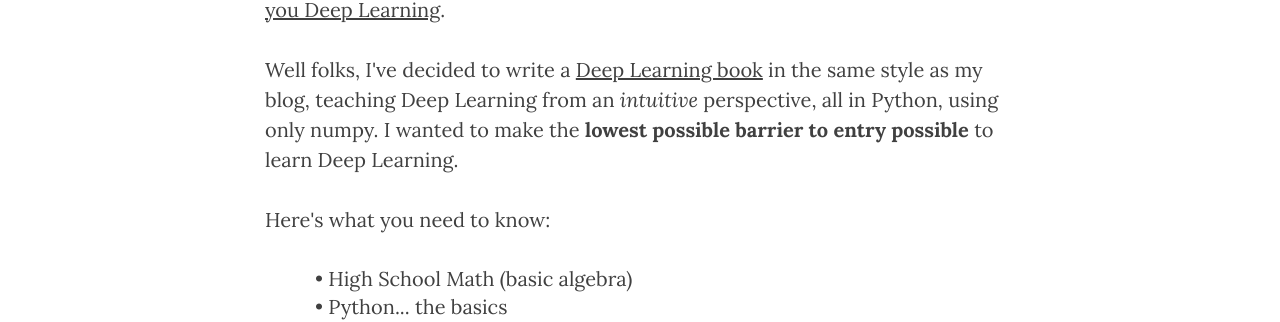
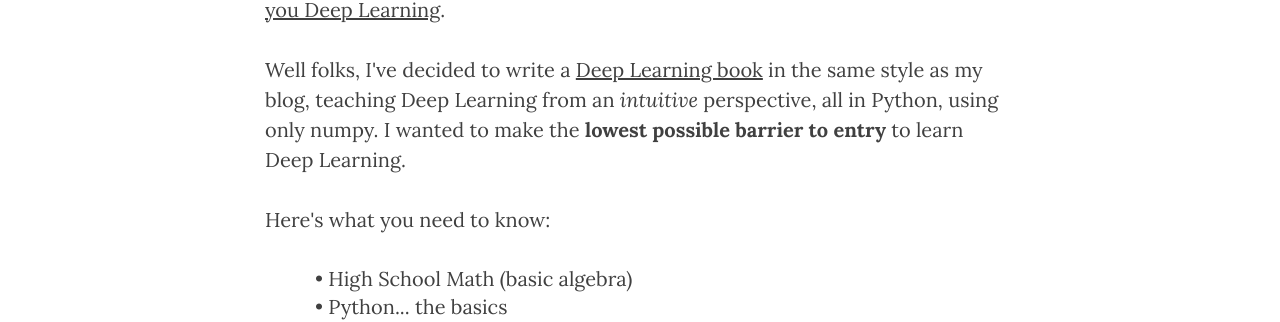
Before and after one commit to iamtrask/iamtrask.github.io, a Jekyll site: the page built from _posts/2016-08-17-grokking-deep-learning.markdown, in a window 1280 px wide. Shown: the part 624-946 px from the top of the page. Built offline with Jekyll 4.4.1, drawn with Linux system fonts in a browser that asks for light colours; nearby versions of some CDN libraries.

Commit message:
Grokking Deep Learning

```diff
--- a/_posts/2016-08-17-grokking-deep-learning.markdown
+++ b/_posts/2016-08-17-grokking-deep-learning.markdown
@@ -9,7 +9,7 @@
 
 <p>If you passed <u>high school math</u> and can hack around in Python, <u>I want to teach you Deep Learning</u>.</p>
 
-<p>Well folks, I've decided to write a <a href="https://www.manning.com/books/grokking-deep-learning">Deep Learning book</a> in the same style as my blog, teaching Deep Learning from an <i>intuitive</i> perspective, all in Python, using only numpy. I wanted to make the <b>lowest possible barrier to entry possible</b> to learn Deep Learning.</p>
+<p>Well folks, I've decided to write a <a href="https://www.manning.com/books/grokking-deep-learning">Deep Learning book</a> in the same style as my blog, teaching Deep Learning from an <i>intuitive</i> perspective, all in Python, using only numpy. I wanted to make the <b>lowest possible barrier to entry</b> to learn Deep Learning.</p>
 
 <p>Here's what you need to know:
 <div style="padding-left:50px">• High School Math (basic algebra)<br />
```
